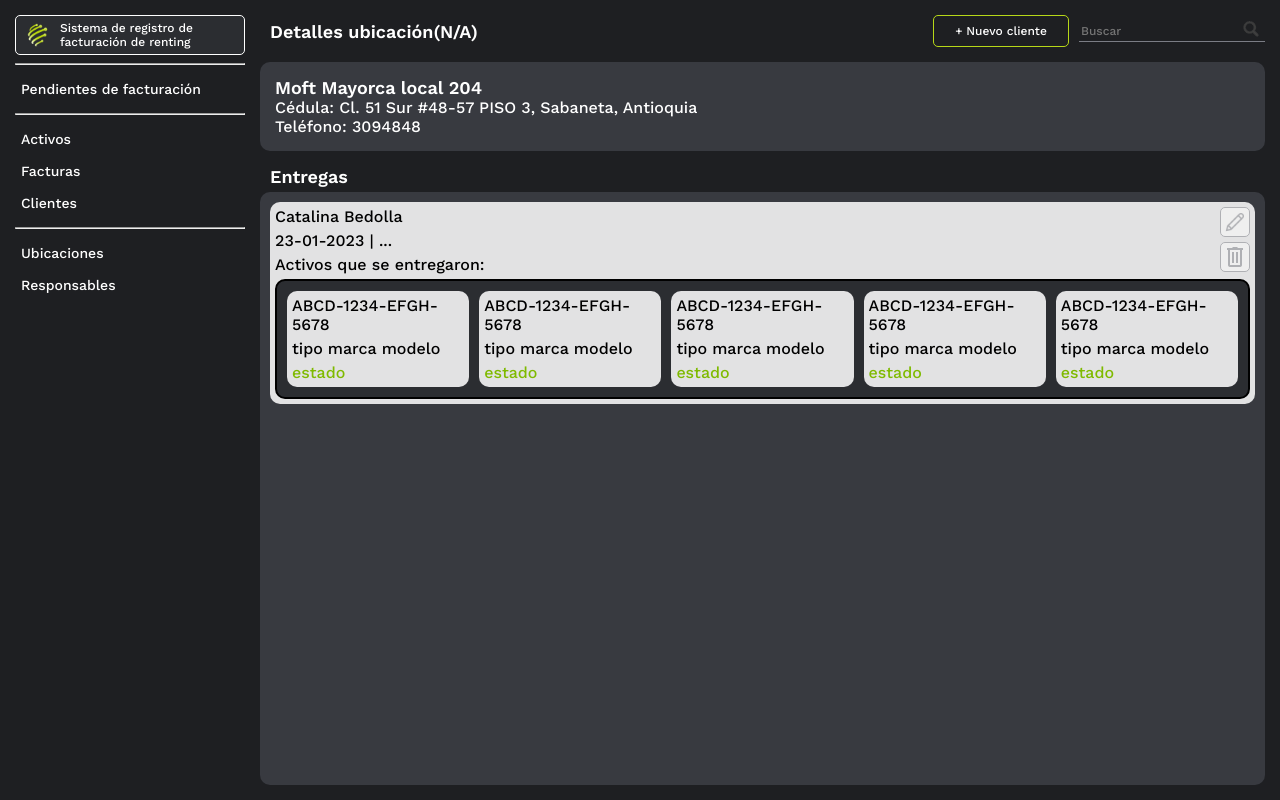
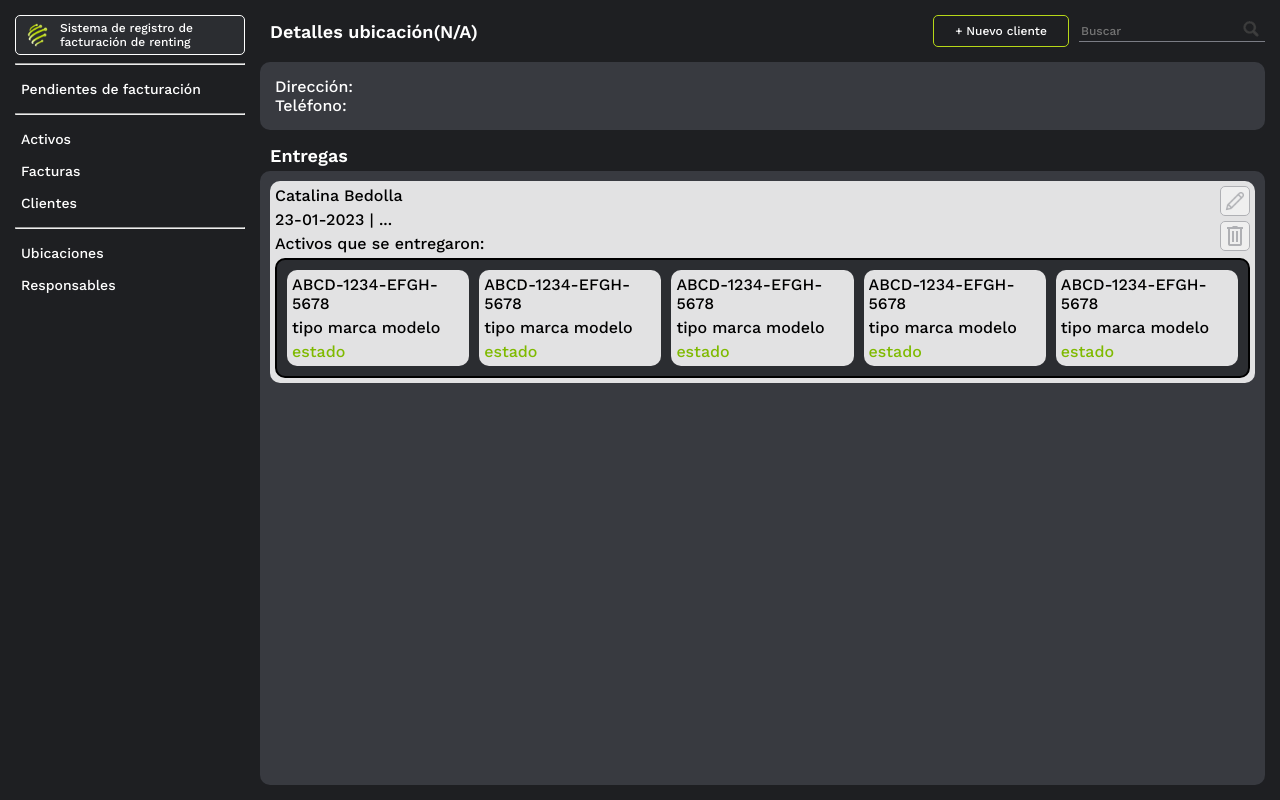
Before and after one commit to juanvergara3/SRFR_Angular, an Angular app: page /ubicacion/1 in a window 1280 px wide. Built offline with nearby package versions, Linux system fonts and the light colour scheme.

Commit message:
Implementación de detalles de ubicaciones
Se modifican componente de detalles de ubicación para implementar la funcionalidad de vista de detalles.

```diff
--- a/src/app/ubicaciones/detalles-ubicacion/detalles-ubicacion.component.html
+++ b/src/app/ubicaciones/detalles-ubicacion/detalles-ubicacion.component.html
@@ -1,8 +1,8 @@
 <div class="container-column" [ngStyle]="{'gap':'15px'}">
     <div class="item-details">
-        <div class="item-details-title" routerLink="/detalles-responsable">{{ item.nombre }}</div>
-        <div class="item-details-text">Cédula: {{ item.direccion }}</div>
-        <div class="item-details-text">Teléfono: {{ item.telefono }}</div>
+        <div class="item-details-title" routerLink="/detalles-responsable">{{ ubicacionItem.nombre }}</div>
+        <div class="item-details-text">Dirección: {{ ubicacionItem.direccion }}</div>
+        <div class="item-details-text">Teléfono: {{ ubicacionItem.telefono }}</div>
     </div>
 
     <div class="container-column">
--- a/src/app/ubicaciones/detalles-ubicacion/detalles-ubicacion.component.ts
+++ b/src/app/ubicaciones/detalles-ubicacion/detalles-ubicacion.component.ts
@@ -1,4 +1,7 @@
 import { Component, OnInit, inject } from '@angular/core';
+import { ActivatedRoute } from '@angular/router';
+
+import { Ubicacion } from 'src/app/interfaces/ubicacion';
 
 import { WindowTitleService } from 'src/app/services/window-title.service';
 
@@ -10,16 +13,15 @@ import { WindowTitleService } from 'src/app/services/window-title.service';
 export class DetallesUbicacionComponent implements OnInit {
 
   public windowTitleService = inject(WindowTitleService);
+  public activatedRoute = inject(ActivatedRoute);
 
   windowTitle = `Detalles ubicación`;
 
-  item = {
-    nombre:'Moft Mayorca local 204',
-    direccion:'Cl. 51 Sur #48-57 PISO 3, Sabaneta, Antioquia',
-    telefono:'3094848'
-  }
+  ubicacionItem!: Ubicacion;
 
   ngOnInit(): void {
     this.windowTitleService.setWindowTitle(this.windowTitle);
+
+    this.ubicacionItem =  history.state as Ubicacion;
   }
 }
--- a/src/app/ubicaciones/vista-ubicaciones/grupo-ubicaciones/ubicacion/ubicacion.component.html
+++ b/src/app/ubicaciones/vista-ubicaciones/grupo-ubicaciones/ubicacion/ubicacion.component.html
@@ -1,6 +1,6 @@
 <div class="item container-row">
     <div class="container-column">
-        <div class="item-title" routerLink="/detalles-ubicacion">{{ ubicacionItem.nombre }}</div>
+        <div class="item-title" routerLink="/ubicacion/{{ubicacionItem.id_ubicacion}}" [state]="this.ubicacionItem">{{ ubicacionItem.nombre }}</div>
         <div class="item-detail">{{ ubicacionItem.direccion }}</div>
         <div class="item-detail">{{ ubicacionItem.telefono }}</div>
     </div>
```
